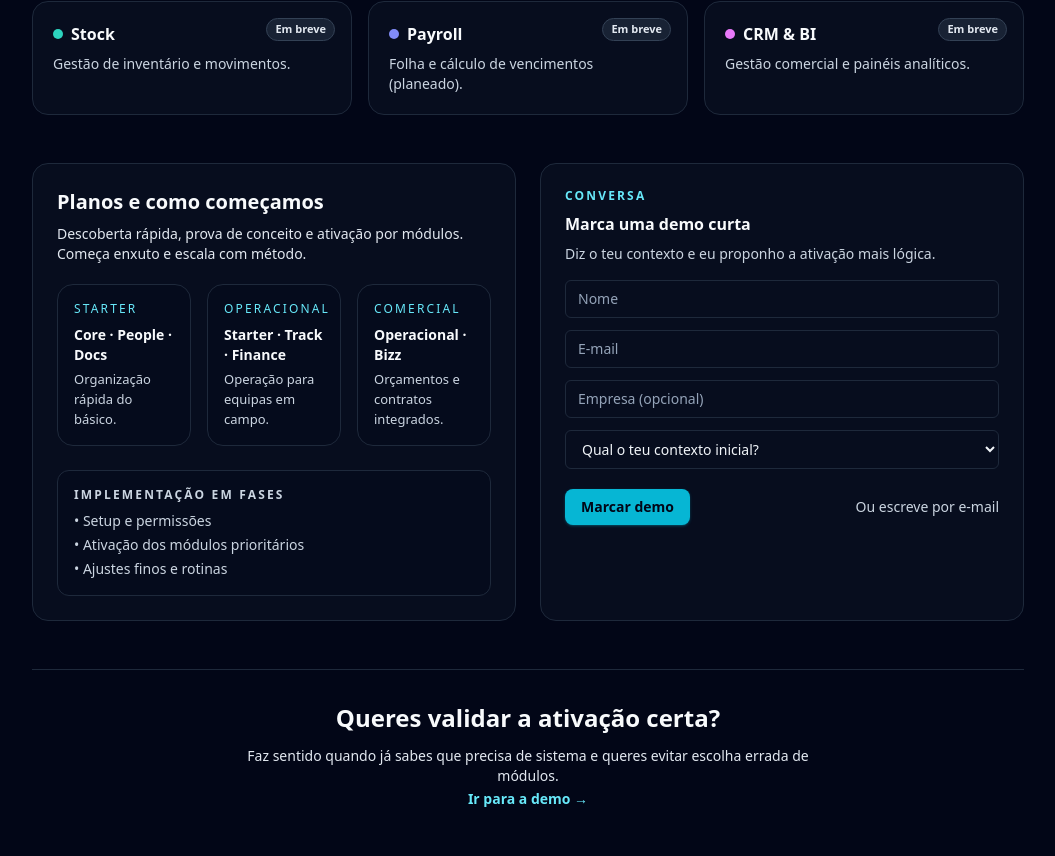
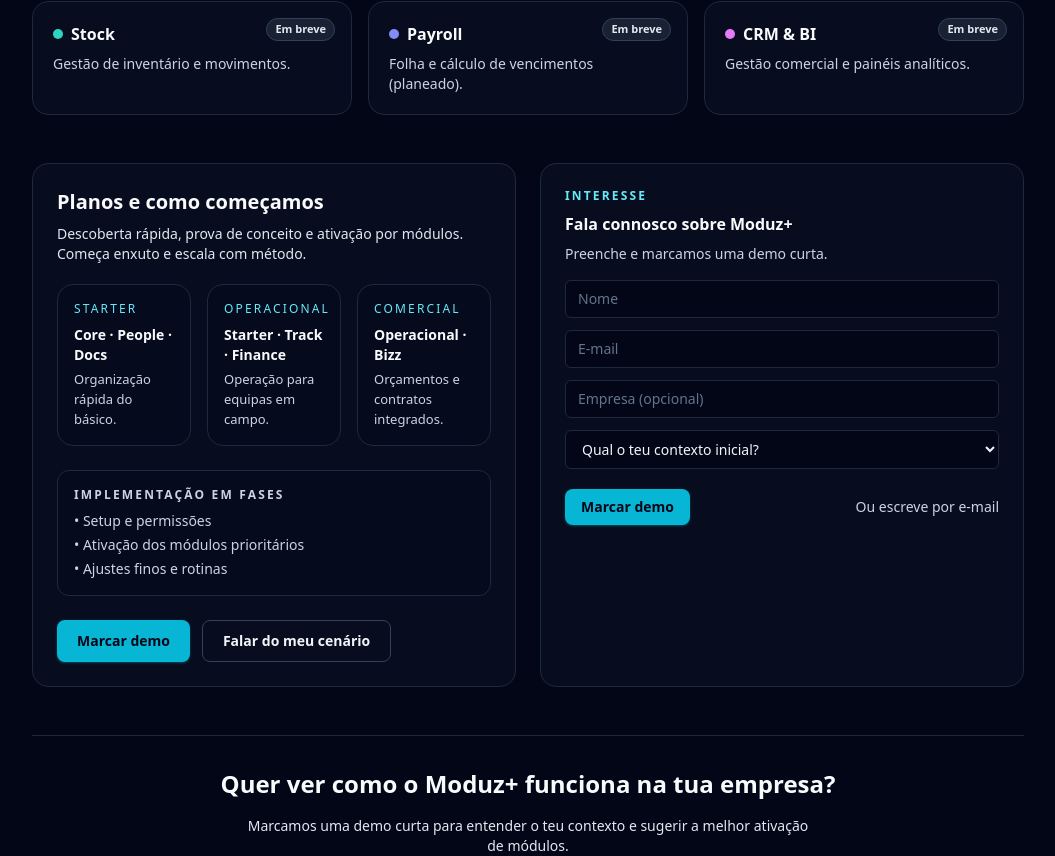
Before and after one commit to libertrendz/libertrendz-site, a Next.js app: page /moduz in a window 1280 px wide. Shown: the part 1084-1940 px from the top of the page, without its empty margins (112-1167 px from the left). Built offline with nearby package versions, Linux system fonts and the light colour scheme.

Commit message:
Update page.tsx

```diff
--- a/app/moduz/page.tsx
+++ b/app/moduz/page.tsx
@@ -34,17 +34,13 @@ const MODULES_SOON = [
   { key: "crm", title: "CRM & BI", desc: "Gestão comercial e painéis analíticos." },
 ];
 
-const CONTACT_CONTEXTS = [
-  "Quero organizar operação e equipa",
-  "Quero controlo de ponto e campo",
-  "Quero visibilidade financeira e previsibilidade",
-  "Quero orçamentos e contratos integrados",
-  "Ainda não sei, preciso de orientação",
-] as const;
-
-type ContactContext = (typeof CONTACT_CONTEXTS)[number] | "";
-
-function ModuleTitle({ moduleKey, title }: { moduleKey: string; title: string }) {
+function ModuleTitle({
+  moduleKey,
+  title,
+}: {
+  moduleKey: string;
+  title: string;
+}) {
   const dot = MODULE_COLORS[moduleKey] || "bg-slate-400";
   return (
     <div className="flex items-center gap-2">
@@ -58,7 +54,10 @@ export default function ModuzPage() {
   const [name, setName] = useState("");
   const [email, setEmail] = useState("");
   const [company, setCompany] = useState("");
-  const [context, setContext] = useState<ContactContext>("");
+
+  // CONTEXTO INICIAL (substitui o "starter/operacional/comercial")
+  const [interest, setInterest] = useState("");
+
   const [loading, setLoading] = useState(false);
   const [status, setStatus] = useState<{ ok: boolean; msg: string } | null>(null);
 
@@ -66,8 +65,8 @@ export default function ModuzPage() {
     e.preventDefault();
     setStatus(null);
 
-    if (!email || !name) {
-      setStatus({ ok: false, msg: "Por favor, preenche o teu nome e e-mail." });
+    if (!email || !name || !interest) {
+      setStatus({ ok: false, msg: "Por favor, preenche o teu nome, e-mail e contexto inicial." });
       return;
     }
 
@@ -77,8 +76,8 @@ export default function ModuzPage() {
         nome: name,
         email,
         empresa: company,
-        mensagem: `Interesse Moduz+ · contexto: ${context || "Não especificado"}`,
-        assunto: "Interesse Moduz+ · demo / conversa",
+        mensagem: `Interesse Moduz+ · contexto: ${interest}`,
+        assunto: "Interesse Moduz+ · demo / orientação",
       };
 
       const res = await fetch("/api/contato", {
@@ -88,11 +87,11 @@ export default function ModuzPage() {
       });
 
       if (res.ok) {
-        setStatus({ ok: true, msg: "Recebido. Vamos responder em breve." });
+        setStatus({ ok: true, msg: "Recebemos · vamos responder em até 2 dias úteis." });
         setName("");
         setEmail("");
         setCompany("");
-        setContext("");
+        setInterest("");
       } else {
         setStatus({ ok: false, msg: "Não foi possível enviar. Usa contato@libertrendz.eu." });
       }
@@ -128,13 +127,12 @@ export default function ModuzPage() {
                 <li>• Serve operações em campo, serviços, obras e equipas distribuídas.</li>
               </ul>
 
-              {/* AQUI FOI O AJUSTE: tiramos o CTA repetido de demo. */}
               <div className="mt-6 flex flex-wrap gap-3">
                 <a
                   href="#planos"
                   className="inline-flex items-center justify-center rounded-lg bg-cyan-500 px-5 py-3 text-sm font-semibold text-slate-950 shadow-lg shadow-cyan-500/30 transition hover:bg-cyan-400"
                 >
-                  Ver como começamos
+                  Agendar demo
                 </a>
                 <a
                   href="/contato"
@@ -211,7 +209,7 @@ export default function ModuzPage() {
 
         {/* PLANOS / FORM — AJUSTE DE PROPORÇÃO */}
         <div id="planos" className="grid gap-6 lg:grid-cols-2 lg:items-stretch">
-          {/* ESQUERDA: informativo, sem CTA repetido */}
+          {/* ESQUERDA AGORA É CARD (mesmo peso do form) */}
           <div className="rounded-2xl border border-slate-800 bg-slate-900/40 p-6 h-full flex flex-col">
             <div>
               <h2 className="text-xl font-semibold text-slate-50">Planos e como começamos</h2>
@@ -249,24 +247,37 @@ export default function ModuzPage() {
               </ul>
             </div>
 
-            {/* SEM CTA AQUI: reduz repetição e “desespero” */}
+            {/* empurra para baixo para equilibrar altura */}
+            <div className="mt-auto pt-6 flex flex-wrap gap-3">
+              <a
+                href="#planos"
+                className="inline-flex items-center justify-center rounded-lg bg-cyan-500 px-5 py-2.5 text-sm font-semibold text-slate-950 shadow shadow-cyan-500/30 transition hover:bg-cyan-400"
+              >
+                Marcar demo
+              </a>
+              <a
+                href="/contato"
+                className="inline-flex items-center justify-center rounded-lg border border-slate-700 px-5 py-2.5 text-sm font-semibold text-slate-100 transition hover:border-slate-500 hover:bg-slate-900/60"
+              >
+                Falar do meu cenário
+              </a>
+            </div>
           </div>
 
-          {/* DIREITA — FORM (único CTA real da página) */}
+          {/* DIREITA — FORM (igual altura, botões no fundo) */}
           <aside className="rounded-2xl border border-slate-800 bg-slate-900/40 p-6 h-full flex flex-col">
             <div>
-              <p className="text-xs font-semibold uppercase tracking-[0.18em] text-cyan-300">Conversa</p>
-              <h3 className="mt-2 text-base font-semibold text-slate-50">Marca uma demo curta</h3>
-              <p className="mt-2 text-sm text-slate-300">
-                Diz o teu contexto e eu proponho a ativação mais lógica.
-              </p>
+              <p className="text-xs font-semibold uppercase tracking-[0.18em] text-cyan-300">Interesse</p>
+              <h3 className="mt-2 text-base font-semibold text-slate-50">Fala connosco sobre Moduz+</h3>
+              <p className="mt-2 text-sm text-slate-300">Preenche e marcamos uma demo curta.</p>
             </div>
 
             <form className="mt-4 space-y-3 flex-1" onSubmit={handleSubmit}>
               <div>
                 <label className="sr-only">Nome</label>
                 <input
-                  className="w-full rounded-md border border-slate-800 bg-transparent px-3 py-2 text-sm text-slate-100 placeholder:text-slate-400"
+                  className="w-full rounded-md border border-slate-800 bg-slate-950 px-3 py-2 text-sm text-slate-100 placeholder:text-slate-500 focus:border-cyan-400 focus:ring-2 focus:ring-cyan-500/25"
+                  style={{ colorScheme: "dark" }}
                   placeholder="Nome"
                   value={name}
                   onChange={(e) => setName(e.target.value)}
@@ -276,7 +287,8 @@ export default function ModuzPage() {
               <div>
                 <label className="sr-only">E-mail</label>
                 <input
-                  className="w-full rounded-md border border-slate-800 bg-transparent px-3 py-2 text-sm text-slate-100 placeholder:text-slate-400"
+                  className="w-full rounded-md border border-slate-800 bg-slate-950 px-3 py-2 text-sm text-slate-100 placeholder:text-slate-500 focus:border-cyan-400 focus:ring-2 focus:ring-cyan-500/25"
+                  style={{ colorScheme: "dark" }}
                   placeholder="E-mail"
                   type="email"
                   value={email}
@@ -287,32 +299,45 @@ export default function ModuzPage() {
               <div>
                 <label className="sr-only">Empresa</label>
                 <input
-                  className="w-full rounded-md border border-slate-800 bg-transparent px-3 py-2 text-sm text-slate-100 placeholder:text-slate-400"
+                  className="w-full rounded-md border border-slate-800 bg-slate-950 px-3 py-2 text-sm text-slate-100 placeholder:text-slate-500 focus:border-cyan-400 focus:ring-2 focus:ring-cyan-500/25"
+                  style={{ colorScheme: "dark" }}
                   placeholder="Empresa (opcional)"
                   value={company}
                   onChange={(e) => setCompany(e.target.value)}
                 />
               </div>
 
-              {/* AQUI FOI A CORREÇÃO: não é “plano”, é “contexto da conversa” */}
               <div>
-                <label className="sr-only">Contexto</label>
+                <label className="sr-only">Contexto inicial</label>
                 <select
-                  className="w-full rounded-md border border-slate-800 bg-transparent px-3 py-2 text-sm text-slate-100"
-                  value={context}
-                  onChange={(e) => setContext(e.target.value as ContactContext)}
+                  className="w-full rounded-md border border-slate-800 bg-slate-950 px-3 py-2 text-sm text-slate-100 focus:border-cyan-400 focus:ring-2 focus:ring-cyan-500/25"
+                  style={{ colorScheme: "dark" }}
+                  value={interest}
+                  onChange={(e) => setInterest(e.target.value)}
+                  required
                 >
-                  <option value="" disabled>
+                  <option value="" disabled className="bg-slate-950 text-slate-100">
                     Qual o teu contexto inicial?
                   </option>
-                  {CONTACT_CONTEXTS.map((c) => (
-                    <option key={c} value={c}>
-                      {c}
-                    </option>
-                  ))}
+                  <option value="Quero organizar operação e equipa" className="bg-slate-950 text-slate-100">
+                    Quero organizar operação e equipa
+                  </option>
+                  <option value="Quero controlo de ponto e campo" className="bg-slate-950 text-slate-100">
+                    Quero controlo de ponto e campo
+                  </option>
+                  <option value="Quero financeiro e previsibilidade" className="bg-slate-950 text-slate-100">
+                    Quero financeiro e previsibilidade
+                  </option>
+                  <option value="Quero orçamentos e contratos" className="bg-slate-950 text-slate-100">
+                    Quero orçamentos e contratos
+                  </option>
+                  <option value="Ainda não sei, preciso de orientação" className="bg-slate-950 text-slate-100">
+                    Ainda não sei, preciso de orientação
+                  </option>
                 </select>
               </div>
 
+              {/* BOTÕES NO FUNDO */}
               <div className="pt-2 flex items-center justify-between gap-3">
                 <button
                   type="submit"
@@ -342,19 +367,19 @@ export default function ModuzPage() {
           </aside>
         </div>
 
-        {/* CTA FINAL — vira link secundário, sem repetir botão */}
-        <div className="pt-8 border-t border-slate-800 text-center space-y-3">
+        {/* CTA FINAL */}
+        <div className="pt-8 border-t border-slate-800 text-center space-y-4">
           <h2 className="text-2xl font-semibold text-slate-50">
-            Queres validar a ativação certa?
+            Quer ver como o Moduz+ funciona na tua empresa?
           </h2>
           <p className="max-w-xl mx-auto text-sm text-slate-200">
-            Faz sentido quando já sabes que precisa de sistema e queres evitar escolha errada de módulos.
+            Marcamos uma demo curta para entender o teu contexto e sugerir a melhor ativação de módulos.
           </p>
           <a
             href="#planos"
-            className="text-sm font-semibold text-cyan-300 hover:text-cyan-200"
+            className="inline-flex items-center justify-center rounded-lg bg-cyan-500 px-6 py-3 text-sm font-semibold text-slate-950 shadow-lg shadow-cyan-500/30 transition hover:bg-cyan-400"
           >
-            Ir para a demo →
+            Marcar demo
           </a>
         </div>
       </section>
```
